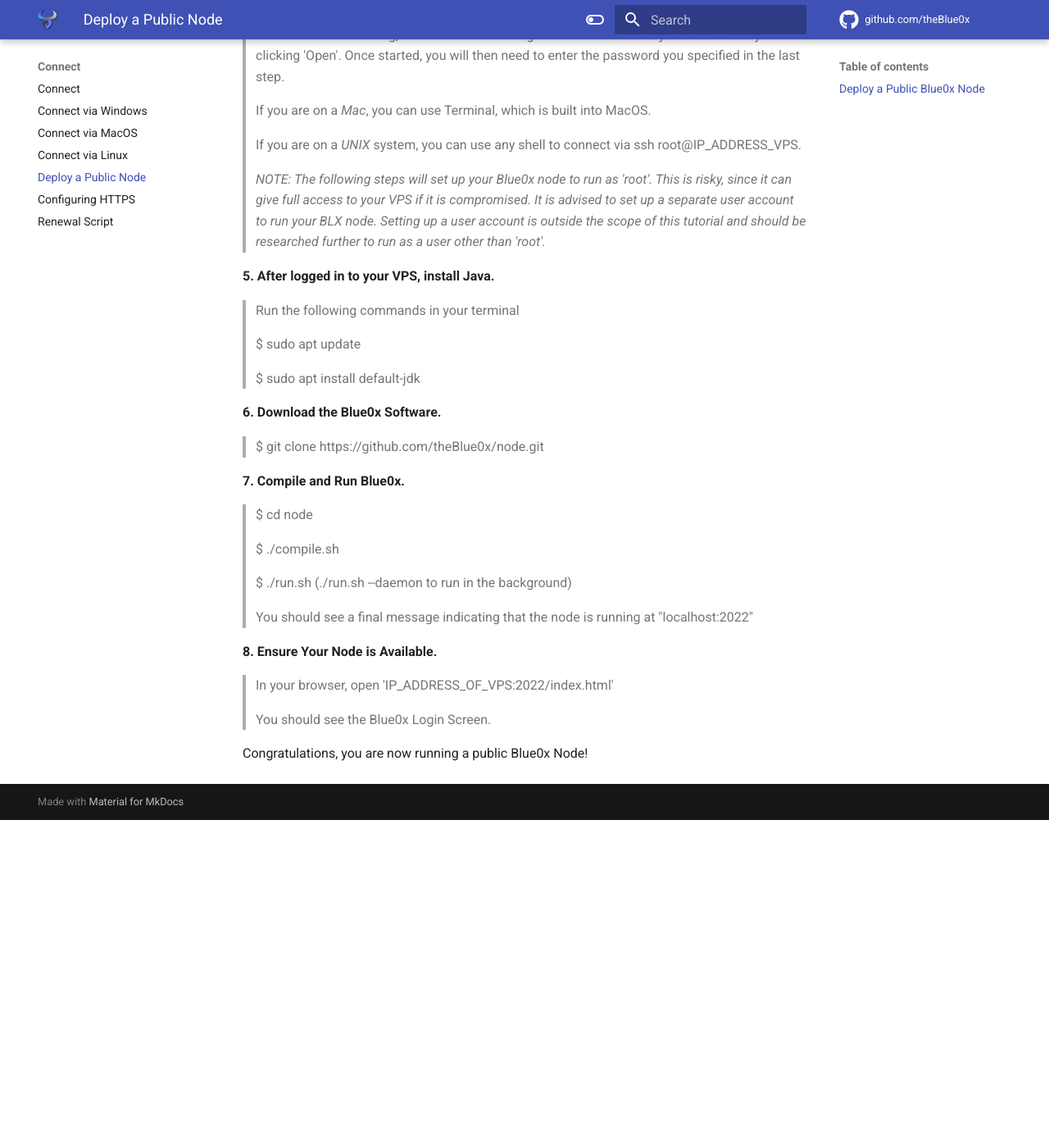
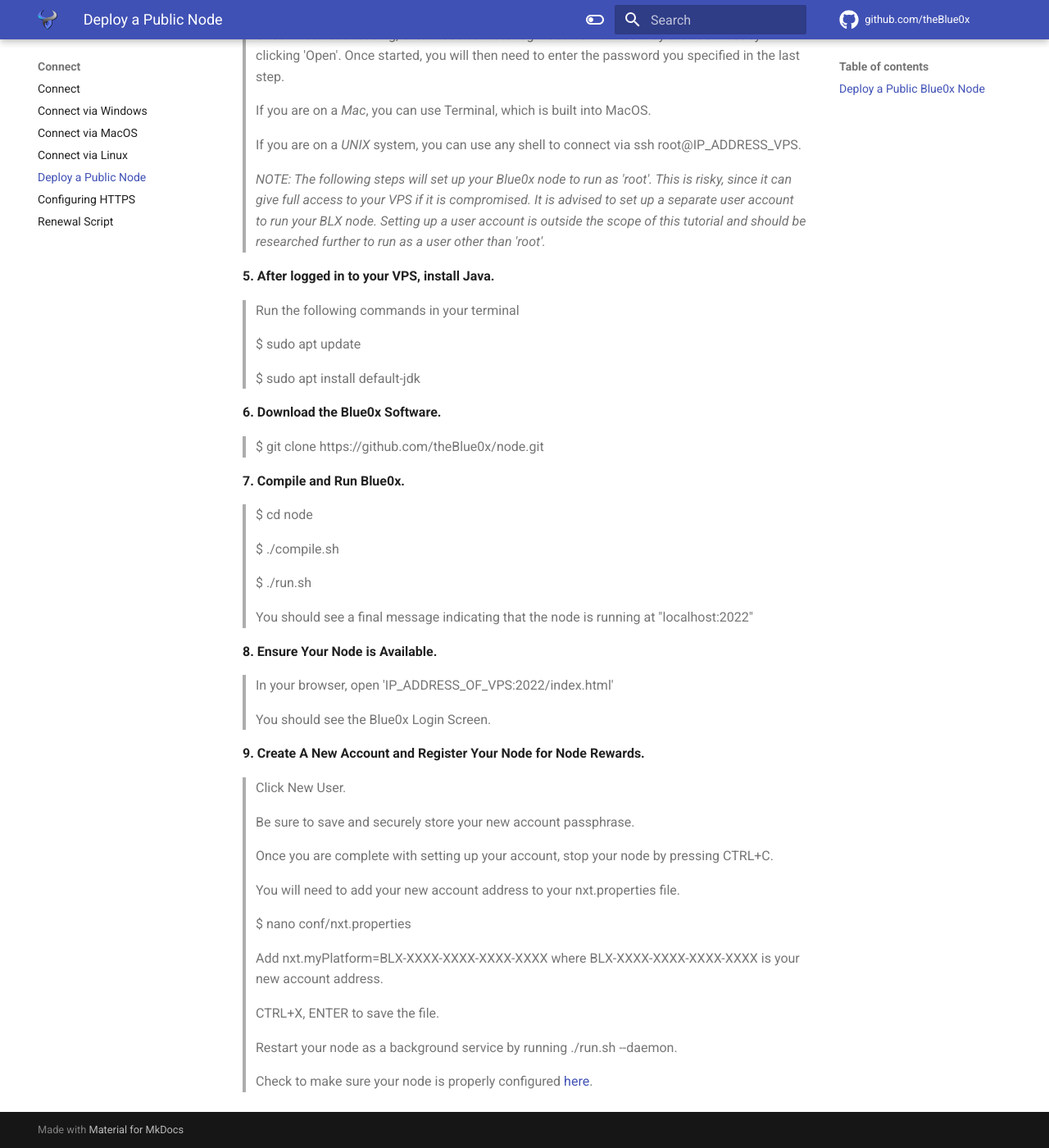
Before and after one commit to theBlue0x/docs, an MkDocs documentation site: the page built from docs/connect/vps.md, in a window 1280 px wide and 1400 px high, scrolled down 1086 px. Shown: the whole window at 82% size. Built offline with MkDocs 1.6.1 and Material for MkDocs 9.7.7, drawn with Linux system fonts in a browser that asks for light colours; before the commit the page ends 2086 px from its top, so only the background shows below that.

Commit message:
Update vps.md

```diff
--- a/docs/connect/vps.md
+++ b/docs/connect/vps.md
@@ -59,7 +59,7 @@
 
 >$ ./compile.sh
 
->$ ./run.sh (./run.sh --daemon to run in the background)
+>$ ./run.sh
 
 >You should see a final message indicating that the node is running at "localhost:2022"
 
@@ -69,4 +69,22 @@
 
 >You should see the Blue0x Login Screen.
 
-Congratulations, you are now running a public Blue0x Node!
+**9. Create A New Account and Register Your Node for Node Rewards.**
+
+>Click New User.
+
+>Be sure to save and securely store your new account passphrase.
+
+>Once you are complete with setting up your account, stop your node by pressing CTRL+C.
+
+>You will need to add your new account address to your nxt.properties file.
+
+>$ nano conf/nxt.properties
+
+>Add nxt.myPlatform=BLX-XXXX-XXXX-XXXX-XXXX where BLX-XXXX-XXXX-XXXX-XXXX is your new account address.
+
+>CTRL+X, ENTER to save the file.
+
+>Restart your node as a background service by running ./run.sh --daemon.
+
+>Check to make sure your node is properly configured [here](https://blue0x.com/node.html).
```
